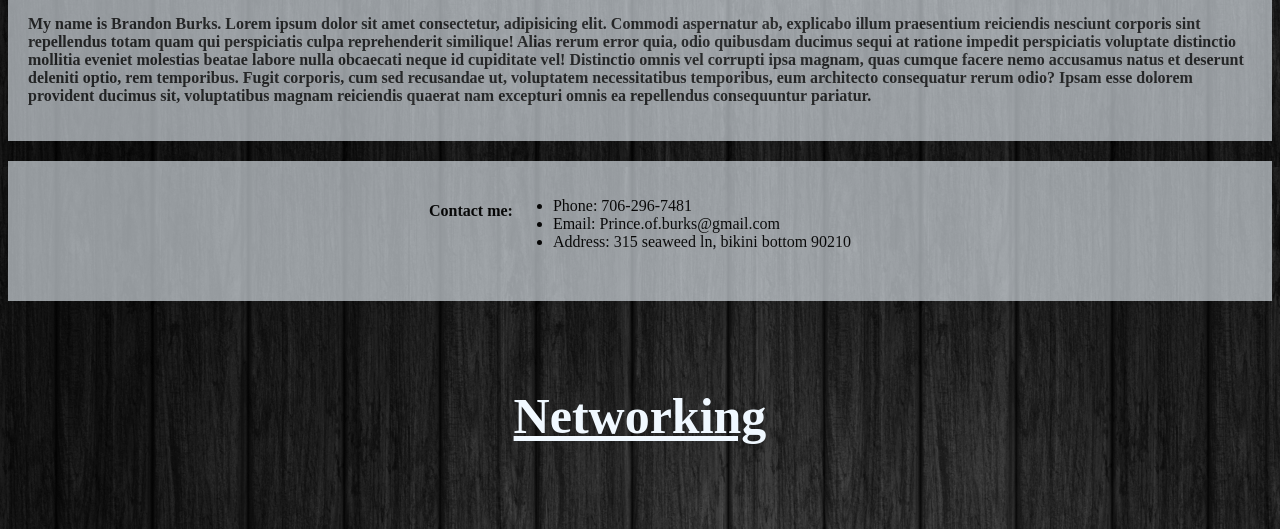
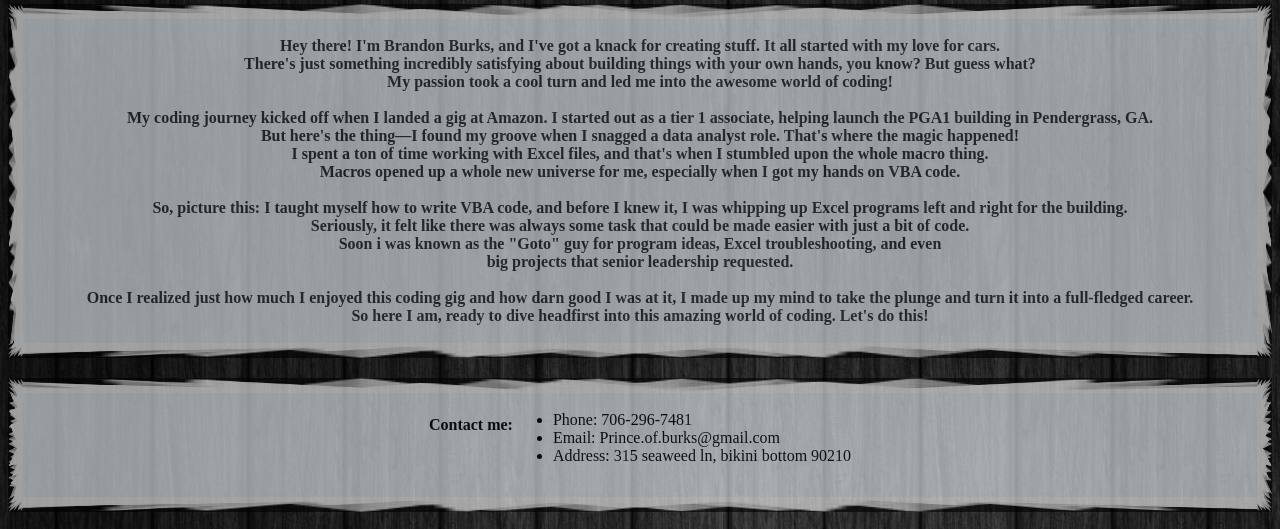
Before and after one commit to PrinceBurks/BrandonBurks-portfolio, a plain HTML site: page index.html in a window 1280 px wide. Shown: the part 1033-1562 px from the top of the page. Drawn offline with Linux system fonts and the light colour scheme.

Commit message:
FirstFinish

```diff
--- a/index.html
+++ b/index.html
@@ -23,7 +23,7 @@
 
 <div class="mainimg">
     <section class="brandonpic">
-    <div class="mainpicsz"><img src="Brandonkids.jpg"
+        <div class="mainpicsz"><img src="images/Brandonkids.jpg"
         height="100%"
         width="100%"
         alt="" sizes="500px" srcset="">
@@ -32,18 +32,28 @@
 </div>
 
 <section class="aboutme" id="aboutme">
-    <p><Strong> My name is Brandon Burks. Lorem ipsum dolor sit amet consectetur,
-    adipisicing elit. Commodi aspernatur ab, explicabo illum praesentium
-    reiciendis nesciunt corporis sint repellendus totam quam qui
-    perspiciatis culpa reprehenderit similique! Alias rerum error quia,
-    odio quibusdam ducimus sequi at ratione impedit perspiciatis voluptate
-    distinctio mollitia eveniet molestias beatae labore nulla obcaecati neque
-    id cupiditate vel! Distinctio omnis vel corrupti ipsa magnam, quas cumque
-    facere nemo accusamus natus et deserunt deleniti optio, rem temporibus.
-    Fugit corporis, cum sed recusandae ut, voluptatem necessitatibus temporibus,
-    eum architecto consequatur rerum odio? Ipsam esse dolorem provident ducimus sit,
-    voluptatibus magnam reiciendis
-    quaerat nam excepturi omnis ea repellendus consequuntur pariatur. </Strong></p>
+    <p><Strong> Hey there! I'm Brandon Burks, and I've got a knack for creating stuff.
+        It all started with my love for cars. <br> There's just something incredibly
+        satisfying about building things with your own hands, you know? But guess what? <br>
+        My passion took a cool turn and led me into the awesome world of coding! <br>
+        <br>
+        My coding journey kicked off when I landed a gig at Amazon. I started out
+        as a tier 1 associate, helping launch the PGA1 building in Pendergrass, GA. <br>
+        But here's the thing—I found my groove when I snagged a data analyst role.
+        That's where the magic happened! <br> I spent a ton of time working with Excel
+        files, and that's when I stumbled upon the whole macro thing. <br> Macros opened
+        up a whole new universe for me, especially when I got my hands on VBA code. <br>
+        <br>
+        So, picture this: I taught myself how to write VBA code, and before I knew it,
+        I was whipping up Excel programs left and right for the building. <br> Seriously,
+        it felt like there was always some task that could be made easier with just a
+        bit of code. <br> Soon i was known as the "Goto" guy for program ideas, Excel
+        troubleshooting, and even <br> big projects that senior leadership requested. <br>
+        <br>
+        Once I realized just how much I enjoyed this coding gig and how darn good I
+        was at it, I made up my mind to take the plunge and turn it into a full-fledged
+        career. <br> So here I am, ready to dive headfirst into this amazing world of
+        coding. Let's do this!  </Strong></p>
 
 </section>
 
@@ -60,14 +70,16 @@
 <section class="social" id="social">
     <h4 class="sectionhead">Networking</h4>
         <div class="socialpics">
-    <div class="github"> <a href="https://github.com/PrinceBurks"> <img src="github.png"
+            <div class="github"> <a href="https://github.com/PrinceBurks"> <img src="images/github.png"
                 width= "150"
                 height="50" alt=""></a></div><br>
-    <div class="linkedin"> <a href="https://github.com/PrinceBurks"> <img src="linkedIn.png"
+            <div class="linkedin"> <a href="https://github.com/PrinceBurks"> <img src="images/linkedIn.png"
                 width= "150"
-        height="50" alt=""></a></div>
+                height="50" alt=""></a>
+            </div>
         </div>
 </section>
+
 <section class="skills" id="skills">
     <h4 class="sectionhead">Skills</h4>
         <div class="flex-skills">
@@ -80,7 +92,9 @@
                     <li>CSS Grid</li>
                     <li>CSS Flexbox</li>
                     <li>Data Processing</li>
-    </ul></div>
+                </ul>
+            </div>
+
             <div class="skillslist2">
                 <ul>
                     <li>Problem Solving</li>
@@ -90,7 +104,8 @@
                     <li>Project Managment</li>
                     <li>Communication</li>
                     <li>Code debug</li>
-    </ul></div>
+                </ul>
+            </div>
         </div>
 </section>
 
@@ -100,21 +115,23 @@
         <article>
             <div class="semantic">
                 <h5><a href="https://github.com/WeCanCodeIT/semantic-markup-cs-PrinceBurks">
-        Semantic markup
-    </a></h5></div>
+                    Semantic markup</a></h5>
+            </div>
+
             <div class="skilluse">
                 <ul>
                     <li>HTML</li>
-        </ul></div>
+                </ul>
+            </div>
         </article>
             <div class="semanpics">
                 <div class="semanticpic1">
-    <img src="semantic1.PNG" alt=""
+                    <img src="images/semantic1.PNG" alt=""
                     height="100%"
                     width="100%">
                 </div>
                 <div class="semanticpic2">
-            <img src="semantic2.PNG" alt=""
+                    <img src="images/semantic2.PNG" alt=""
                     height="100%"
                     width="100%">
                 </div>
@@ -122,7 +139,7 @@
 </section>
 
 <footer class="signature">
-    <img src="signature.png"
+    <img src="images/signature.png"
     height="200px"
     width="600px" alt="">
 </footer>
--- a/styles.css
+++ b/styles.css
@@ -1,16 +1,19 @@
 body{
-    background-image: url("background.jpg");
+    background-image: url("images/background.jpg");
 }
 .aboutme{
-
-
+    display: flex;
+    justify-content: space-around;
     background-color: aliceblue;
     opacity: .6;
     color: rgba(0, 0, 0, 0.8);
-        display: flex;
-    justify-content: space-around;
-
+    text-align: center;
     padding: 20px;
+    border: 15px solid transparent;
+    padding: 2px;
+    border-image-source: url("images/navborder3.jfif");
+    border-image-repeat: stretch;
+    border-image-slice: 50;
 }
 
 .name{
@@ -19,36 +22,26 @@ body{
     flex-direction: row;
     align-items: center;
     justify-content: center;
+    font-size: 50px;
 }
-
 
 .goto{
     display: flex;
-justify-content: space-around;
+    justify-content: space-around;
     list-style: none;
-
-}
-.gt{
-    /* background-color: rgb(245, 239, 239);
-    opacity: .6;
-    color: rgb(6, 6, 7); */
-    border: 15px solid transparent;
-    padding: 2px;
-    border-image-source: url("navborder.png");
-    border-image-repeat: stretch;
-    border-image-slice: 50;
 }
 
-/* .brandonpic{
-    display: flex;
-    justify-content: center;
-    padding: 20px;
+.gt{
 
+    color: rgb(26, 23, 23);
+    border: 7px solid transparent;
+    border-image-source: url("images/navborder4.png");
+    border-image-repeat: stretch;
+    border-image-slice: 20;
+    background-color: aliceblue;
+    opacity: .6;
+}
 
-    margin-right: 200px;
-    margin-left: 200px;
-
-} */
 .mainpic{
     width: 100%;
     height: 100%;
@@ -57,8 +50,8 @@ justify-content: space-around;
     display: flex;
     justify-content: center;
     max-width: 75%;
+    min-width: 50%;
     max-height: 25%;
-    min-width: 50%;
     min-height: 50%;
     margin-right: 200px;
     margin-left: 200px;
@@ -66,15 +59,20 @@ justify-content: space-around;
 }
 
 .contact{
+    display: flex;
     height: 100px;
-
-    display: flex;
     justify-content: center;
     margin-top: 20px;
     background-color: aliceblue;
     opacity: .6;
-padding: 20px;
+    padding: 20px;
+    border: 15px solid transparent;
+    padding: 2px;
+    border-image-source: url("images/navborder3.jfif");
+    border-image-repeat: stretch;
+    border-image-slice: 50;
 }
+
 .sectionhead{
     display: flex;
     justify-content: center;
```
Also changed, not shown: images/Brandonkids.jpg (renamed from Brandonkids.jpg), images/background.jpg (renamed from background.jpg), images/github.png (renamed from github.png), images/linkedIn.png (renamed from linkedIn.png), images/navborder3.jfif (added), images/navborder4.png (added), images/semantic1.PNG (renamed from semantic1.PNG), images/semantic2.PNG (renamed from semantic2.PNG), images/signature.png (renamed from signature.png), navborder.png (deleted). Lines whose indentation alone changed are shown as unchanged.
